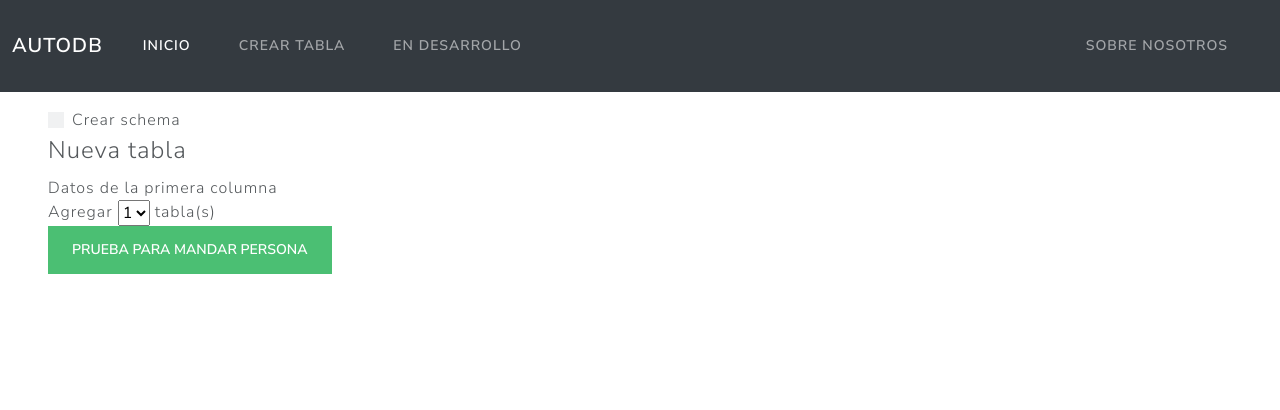
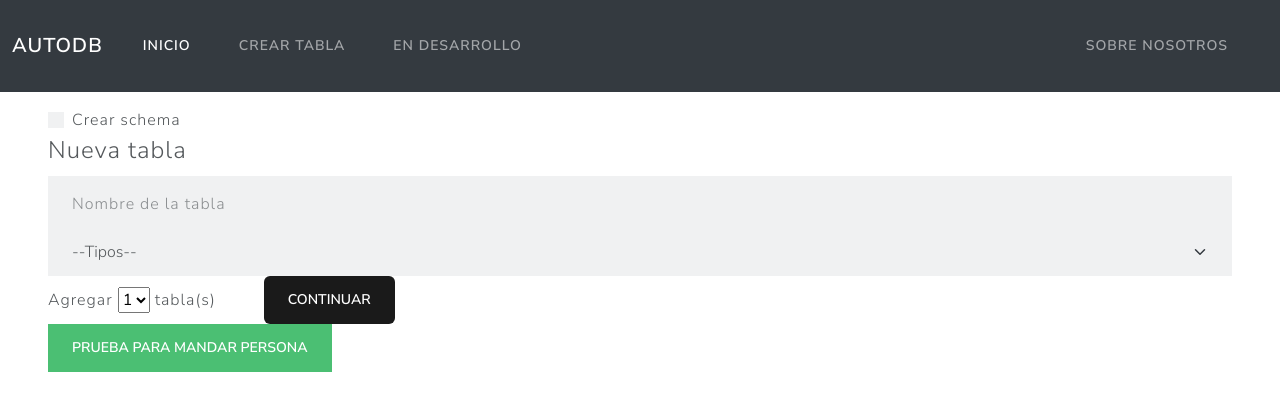
Before and after one commit to srequenafiliu/AutoDB-front, an Angular app: page /create-query in a window 1280 px wide. Shown: the top 410 px of the page. Built offline with nearby package versions, Linux system fonts and the light colour scheme.

Commit message:
Fin de la primera jornada

```diff
--- a/package.json
+++ b/package.json
@@ -18,6 +18,7 @@
     "@angular/platform-browser": "^16.2.0",
     "@angular/platform-browser-dynamic": "^16.2.0",
     "@angular/router": "^16.2.0",
+    "@ng-bootstrap/ng-bootstrap": "^15.1.1",
     "bootstrap": "^5.3.2",
     "bootswatch": "^5.3.0",
     "rxjs": "~7.8.0",
--- a/src/app/app.module.ts
+++ b/src/app/app.module.ts
@@ -1,5 +1,7 @@
 import { NgModule } from '@angular/core';
 import { BrowserModule } from '@angular/platform-browser';
+import { FormsModule } from '@angular/forms';
+import { NgbModule } from '@ng-bootstrap/ng-bootstrap';
 
 import { AppRoutingModule } from './app-routing.module';
 import { AppComponent } from './app.component';
@@ -23,6 +25,8 @@ import { InProgressComponent } from './in-progress/in-progress.component';
   imports: [
     BrowserModule,
     AppRoutingModule,
+    NgbModule,
+    FormsModule,
     HttpClientModule
   ],
   providers: [
--- a/src/app/create-query/create-query.component.html
+++ b/src/app/create-query/create-query.component.html
@@ -1,4 +1,4 @@
-<form>
+<form (ngSubmit)="createQuery()" #form="ngForm">
   <div class="row g-0">
     <div class="form-check col-4 my-auto">
       <input class="form-check-input" type="checkbox" value="schema-yes" id="create-schema" #schema_yes>
@@ -11,16 +11,27 @@
   </div>
   <fieldset>
       <legend>Nueva tabla</legend>
-      <div>Datos de la primera columna</div>
+      <div class="form-floating">
+        <input type="text" class="form-control" id="name" placeholder="Nombre de la tabla" autocomplete="off">
+        <label for="name">Nombre de la tabla</label>
+      </div>
+      <select class="form-select" name="number-table">
+        <option value="0" hidden>--Tipos--</option>
+        <option value="2">2</option>
+        <option value="1">1</option>
+        <option value="2">2</option>
+        <option value="3">3</option>
+      </select>
   </fieldset>
-  <div class="d-flex">
+  <div class="d-flex align-items-center">
     <div>Agregar&nbsp;</div>
-    <select name="number-table" (change)="addTable()">
+    <select name="number-table" #numberTables>
       <option value="1">1</option>
       <option value="2">2</option>
       <option value="3">3</option>
     </select>
     <div>&nbsp;tabla(s)</div>
+    <button type="button" class="btn btn-primary rounded ms-5" (click)="addTable(+numberTables.value)">Continuar</button>
   </div>
 </form>
 <button class="btn btn-success" (click)="enviar()">Prueba para mandar persona</button>
--- a/src/app/create-query/create-query.component.ts
+++ b/src/app/create-query/create-query.component.ts
@@ -30,7 +30,13 @@ export class CreateQueryComponent implements OnInit {
     });
   }
 
-  addTable() {
-    document.querySelector('form')?.insertBefore(this.tabla_vacia.cloneNode(true), this.tabla_vacia)
+  addTable(numberTables:number) {
+    for(let i = 0 ; i < numberTables; i++)
+      document.querySelector('form')?.insertBefore(this.tabla_vacia.cloneNode(true), this.tabla_vacia)
+  }
+
+  createQuery() {
+    console.log("En desarrollo");
+
   }
 }
```
Also changed, not shown: 1 other file (tests, documents, lock files or other folders).
